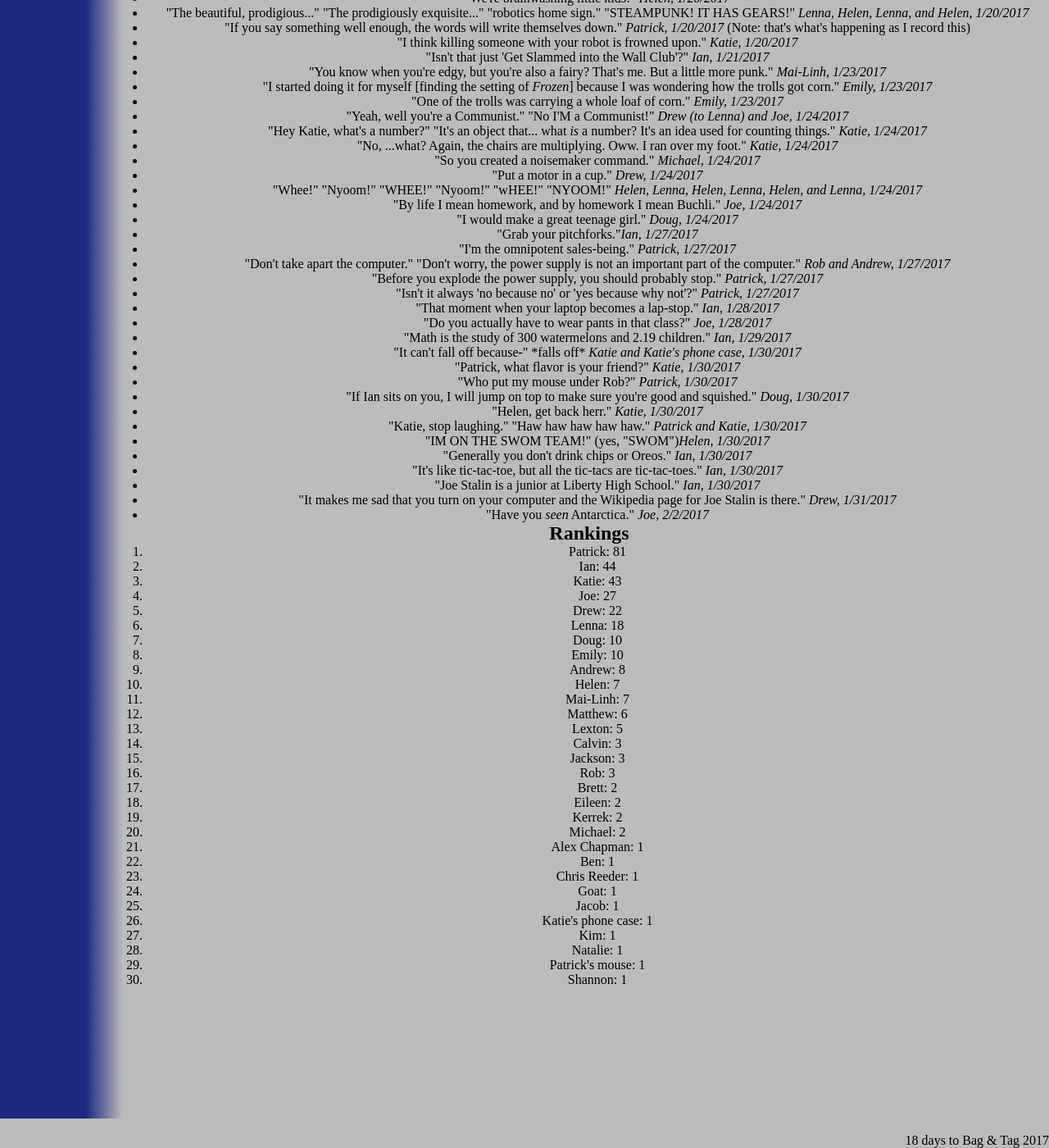
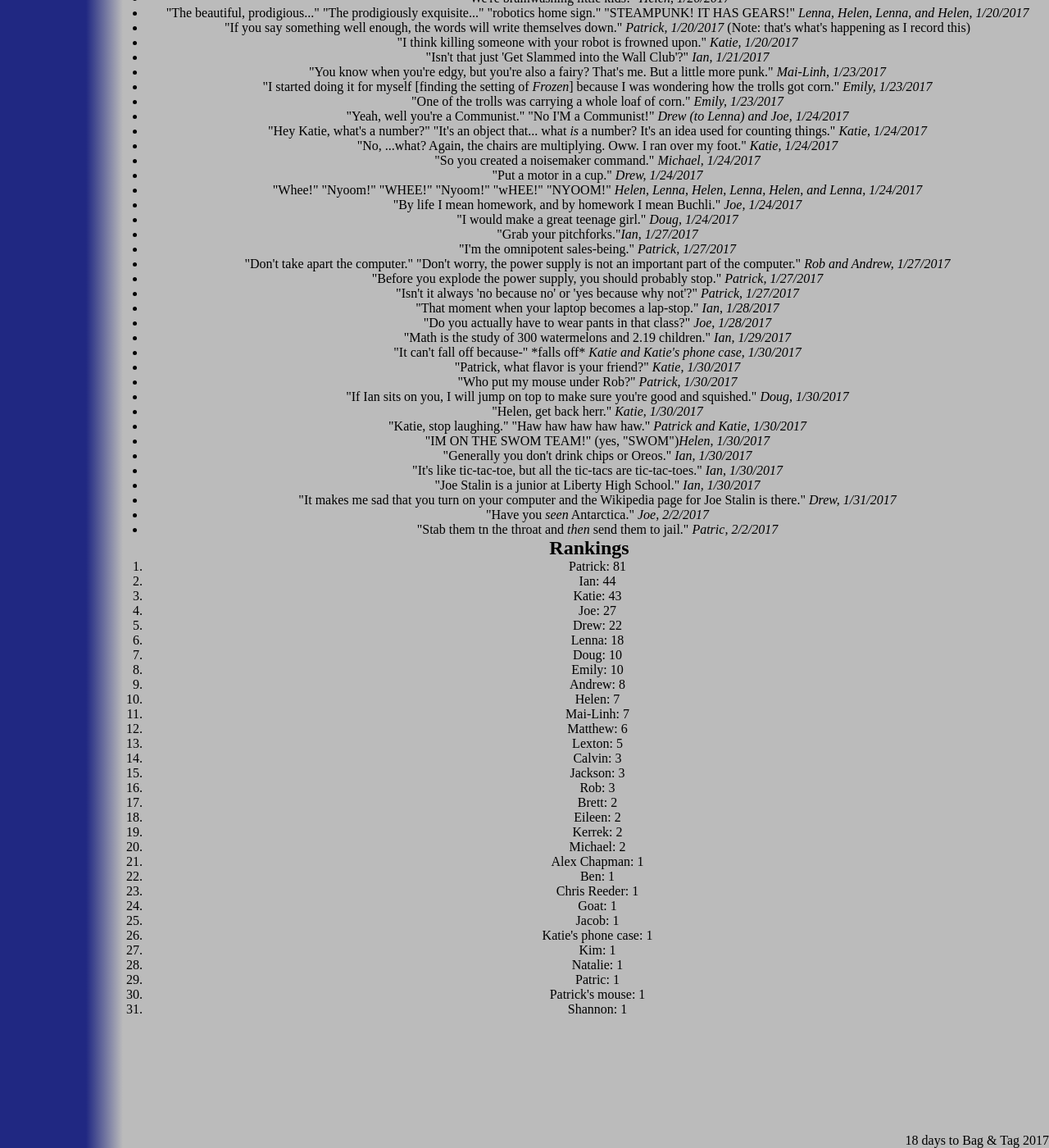
Before and after one commit to katiebugmoon/FRC4131.github.io, a Jekyll site: the page built from media/2017/quotes.html, in a window 1280 px wide and 1400 px high, scrolled down 3879 px. Shown: the whole window at 82% size. Built offline with Jekyll 4.4.1, drawn with Linux system fonts in a browser that asks for light colours; nearby versions of some CDN libraries.

Commit message:
Update quotes.html

```diff
--- a/media/2017/quotes.html
+++ b/media/2017/quotes.html
@@ -243,6 +243,7 @@ title: Build Season 2017 Quotes
 	<li>"Joe Stalin is a junior at Liberty High School." <i>Ian, 1/30/2017</i></li>
 	<li>"It makes me sad that you turn on your computer and the Wikipedia page for Joe Stalin is there." <i>Drew, 1/31/2017</i></li>
 	<li>"Have you <em>seen</em> Antarctica." <i>Joe, 2/2/2017</i></li>
+	<li>"Stab them tn the throat and <em>then</em> send them to jail." <i>Patric, 2/2/2017</i></li>
 </ul>
 <h2>Rankings</h2>
 <ol id='rankings'></ol>
```
